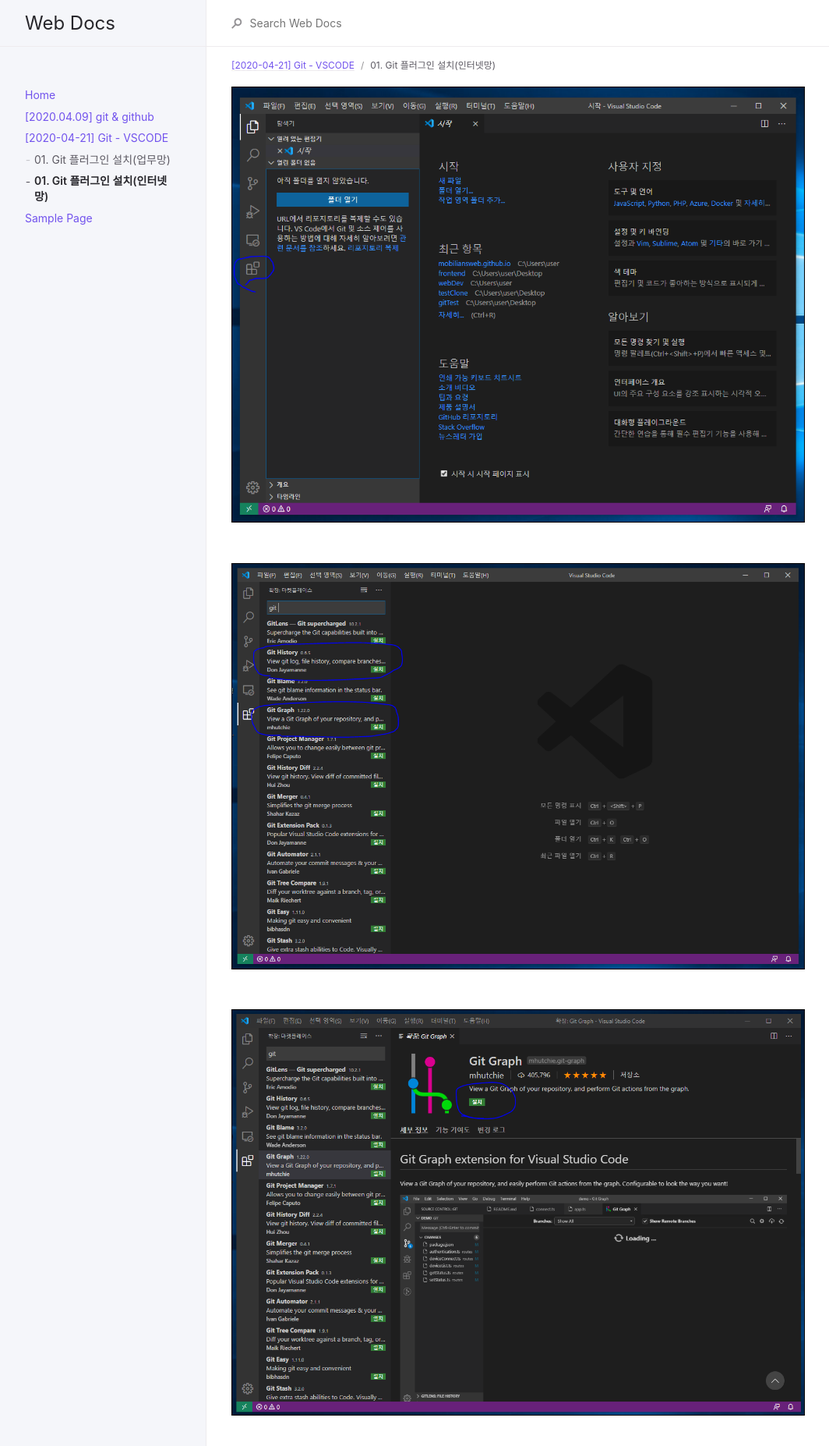
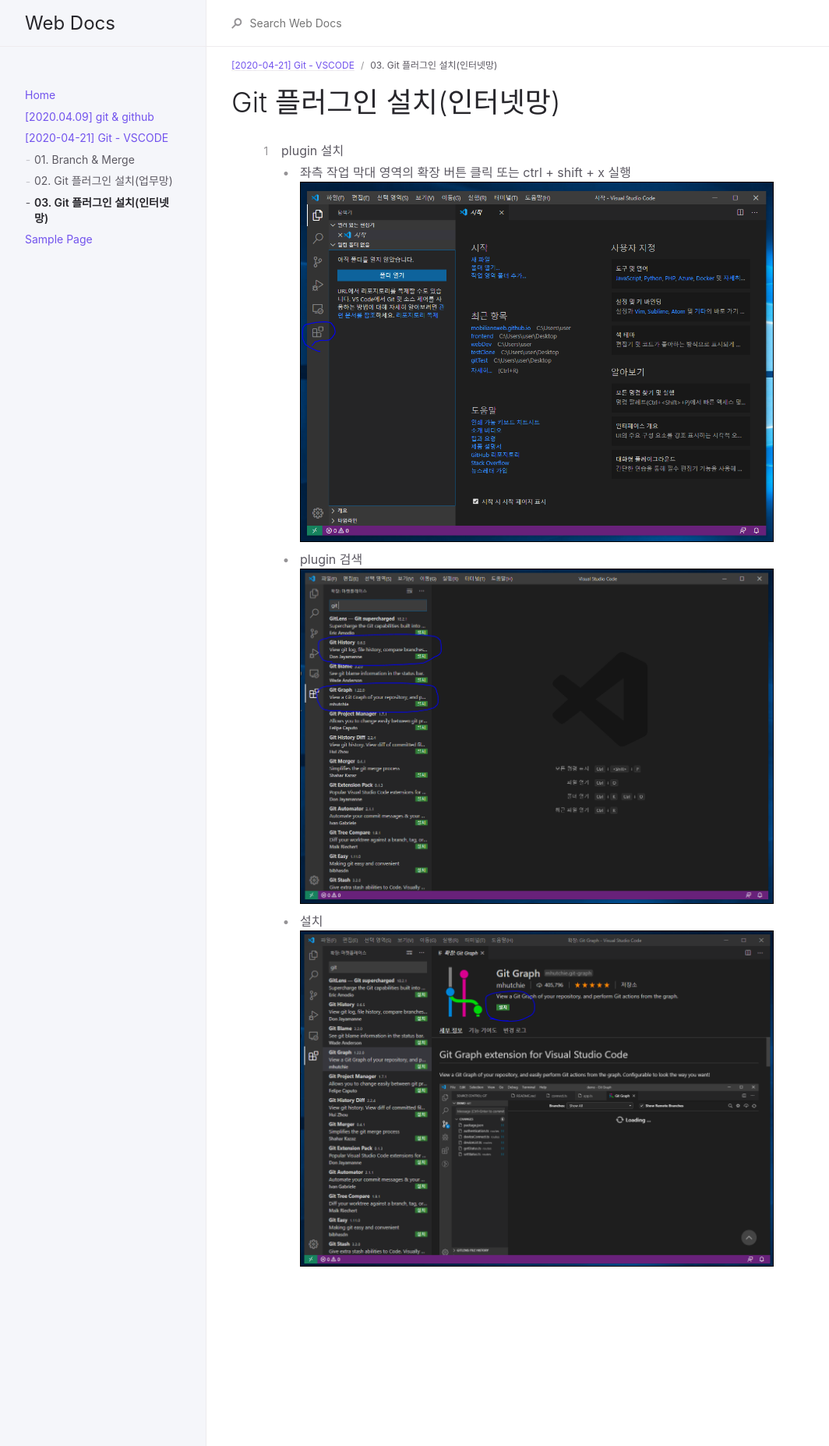
Before and after one commit to newgoal-2020/newgoal-2020.github.io, a Jekyll site: the page built from docs/Git/02-git-plugin-install(I).md, in a window 1280 px wide. Shown: the top 1854 px of the page at 78% size, without its empty margins (107-1171 px from the left). Built offline with Jekyll 4.4.1, drawn with Linux system fonts in a browser that asks for light colours.

Commit message:
2020-04-29 16:05

```diff
--- a/docs/Git/02-git-plugin-install(I).md
+++ b/docs/Git/02-git-plugin-install(I).md
@@ -1,11 +1,15 @@
 ---
 layout: default
-title: '01. Git 플러그인 설치(인터넷망)'
+title: '03. Git 플러그인 설치(인터넷망)'
 parent: '[2020-04-21] Git - VSCODE'
-nav_order: 1
+nav_order: 3
 #nav_exclude: true
 ---
-<!-- 주석 TEST -->
-# ![](/assets/images/2020-04-21/plugin_int_01.png){: style="border:1px solid rgb(0,0,0);"}
-# ![](/assets/images/2020-04-21/plugin_int_02.png){: style="border:1px solid rgb(0,0,0);"}
-# ![](/assets/images/2020-04-21/plugin_int_03.png){: style="border:1px solid rgb(0,0,0);"}
+# Git 플러그인 설치(인터넷망)
+> 1.  plugin 설치
+>- 좌측 작업 막대 영역의 확장 버튼 클릭 또는 ctrl + shift + x 실행
+![](/assets/images/2020-04-21/plugin_int_01.png){: style="border:1px solid rgb(0,0,0);"}
+>- plugin 검색
+![](/assets/images/2020-04-21/plugin_int_02.png){: style="border:1px solid rgb(0,0,0);"}
+>- 설치
+![](/assets/images/2020-04-21/plugin_int_03.png){: style="border:1px solid rgb(0,0,0);"}
```
Also changed, not shown: docs/Git/01-Branch & Merge.md (added, +26 -0 lines), docs/Git/01-git-plugin-install(W).md (deleted, +0 -18 lines), docs/Git/03-git-plugin-install(W).md (added, +20 -0 lines), assets/images/2020-04-21/branch_01.png (added).
